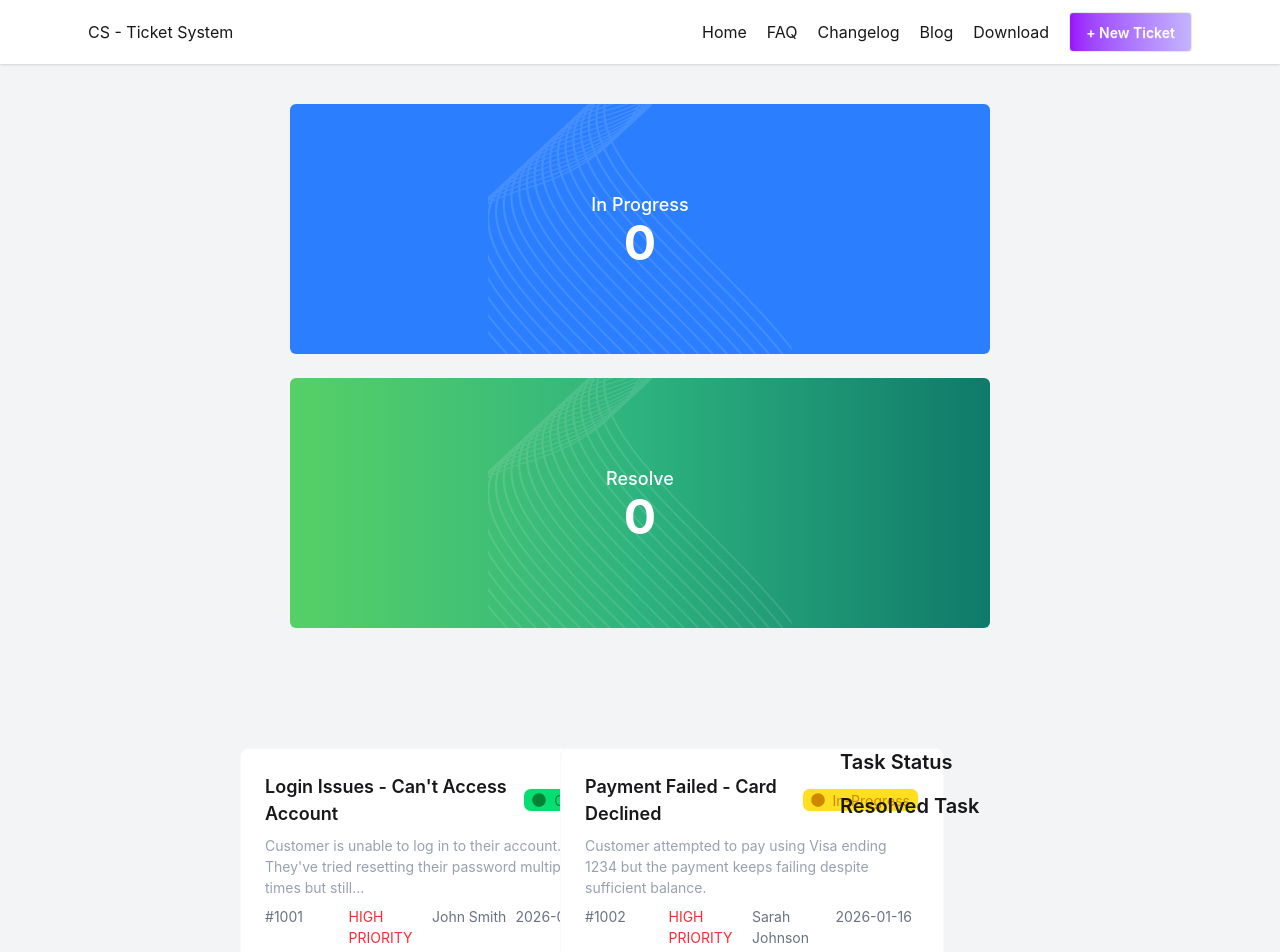
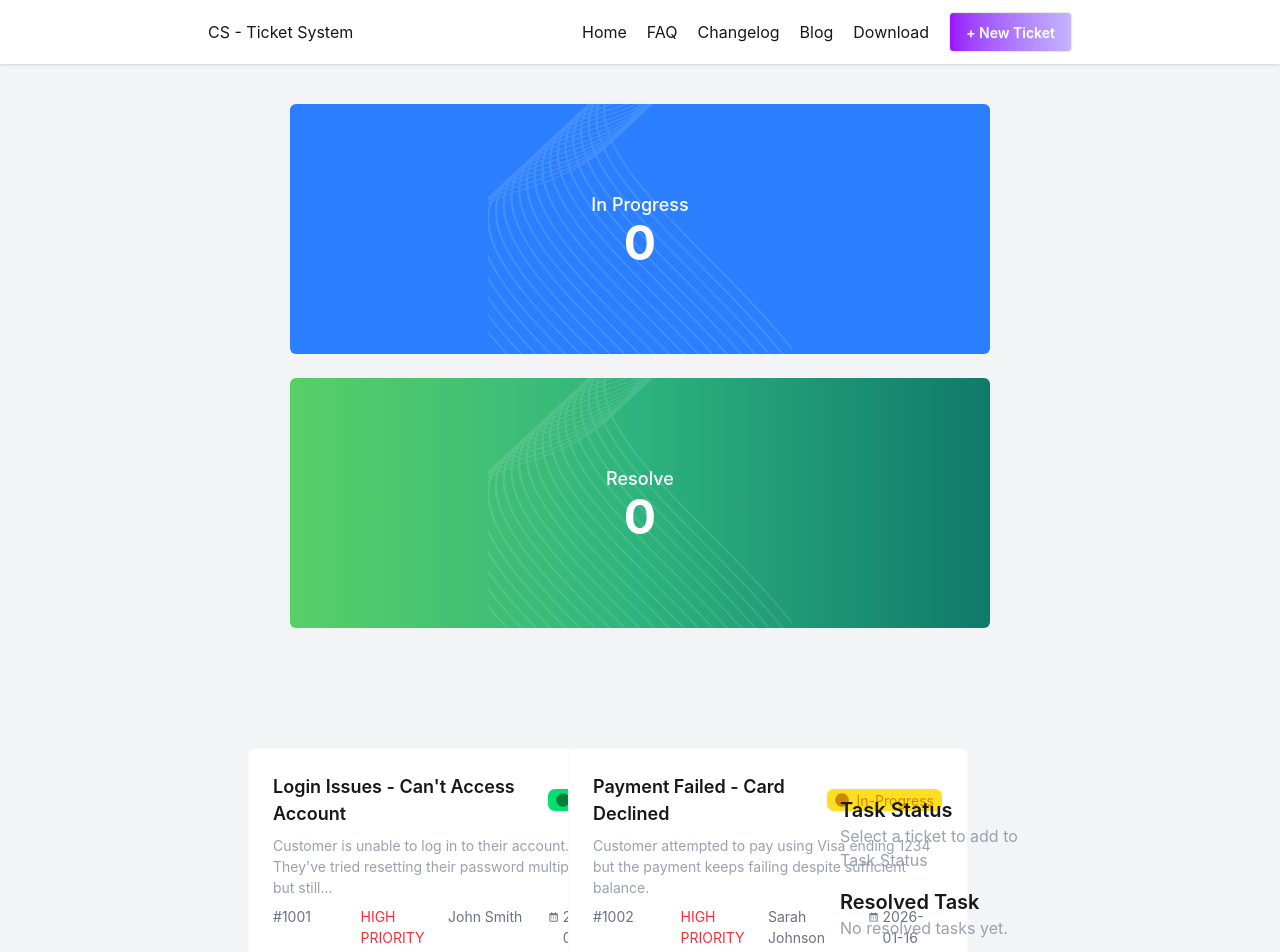
Before and after one commit to safikolislam/ticket_system, a React (Vite) app: page / in a window 1280 px wide. Shown: the top 952 px of the page. Built offline with nearby package versions, Linux system fonts and the light colour scheme.

Commit message:
fixed responsive issue

```diff
--- a/src/App.jsx
+++ b/src/App.jsx
@@ -17,11 +17,14 @@ const fetchPromise = fetchData()
   return (
     <>
     <Navbar></Navbar>
+    <div className="pt-16">
     <Banner></Banner>
     <Suspense fallback={<p>Loading....</p>}>
 
     <Tickets fetchPromise={fetchPromise}></Tickets>
     </Suspense>
+    </div>
+
     </>
   )
 }
--- a/src/Components/Banner/Banner.jsx
+++ b/src/Components/Banner/Banner.jsx
@@ -4,7 +4,7 @@ import bg1 from "../../assets/vector1.png"
 
 const Banner = () => {
     return (
-        <div className="flex flex-wrap gap-6 p-10 justify-center items-center bg-gray-100 text-white">
+        <div className="top-0 flex flex-wrap gap-6 p-10 justify-center items-center bg-gray-100 text-white">
 
             <div className="bg-blue-500 rounded-md relative flex w-[700px] h-[250px] flex-col items-center justify-center overflow-hidden">
                 <img src={bg1} alt="backgroun1" className="absolute inset-0 h-full w-full object-contain" />
--- a/src/Components/Navbar/Navbar.jsx
+++ b/src/Components/Navbar/Navbar.jsx
@@ -7,10 +7,10 @@ const Navbar = () => {
         setIsOpen(!isOpen)
     }
     return (
-        <div className="navbar bg-base-100 shadow-sm flex justify-between items-center">
-            <div className="pl-10 md:pl-20">CS - Ticket System</div>
+        <div className="fixed bg-white/10 backdrop-blur-sm  z-50 navbar  shadow-sm flex justify-between items-center">
+            <div className="pl-10 md:pl-20 lg:pl-50">CS - Ticket System</div>
             <div >
-                <ul className="md:flex gap-5 items-center  pr-20 hidden">
+                <ul className="md:flex gap-5 items-center  pr-20 lg:pr-50 hidden">
                     <li><a className="hover:underline transition duration-300 underline-offset-2" href="#">Home</a></li>
                     <li><a className="hover:underline transition duration-300 underline-offset-1" href="#">FAQ</a></li>
 
--- a/src/Components/Tickets/TicketCard.jsx
+++ b/src/Components/Tickets/TicketCard.jsx
@@ -1,4 +1,5 @@
-import React from 'react';
+
+import { BiCalendar } from 'react-icons/bi';
 
 import { FaCircle } from 'react-icons/fa';
 
@@ -14,7 +15,7 @@ customer
     }
     return (
        <div>
-        <div className="card card-border bg-base-100 w-96 ">
+        <div className="card card-border bg-base-100 w-100 -ml-15 lg:ml-2">
   <div className="card-body">
     <div className="flex justify-between items-center">
      <h2 className="card-title">{title}</h2>
@@ -26,7 +27,7 @@ customer
         <p>#{id}</p>
         <p className={`${PriorityStyle[priority]}`}>{priority}</p>
         <p>{customer}</p>
-        <p>{createdAt}</p>
+        <p className="flex items-center gap-1 pl-3"><BiCalendar className="-mt-5"></BiCalendar>{createdAt}</p>
    </div>
   </div>
 </div>
--- a/src/Components/Tickets/Tickets.jsx
+++ b/src/Components/Tickets/Tickets.jsx
@@ -7,21 +7,21 @@ const Tickets = ({ fetchPromise }) => {
     return (
 
 
-     <div className="bg-gray-100 flex  justify-between items-start px-30 lg:px-60 pt-20">
+     <div className="bg-gray-100 flex flex-col md:flex-row justify-between items-start px-30 lg:px-60 pt-20">
        <div className="grid grid-cols-1 md:grid-cols-1 lg:grid-cols-2  gap-10 w-full md:w-3/4">
          {ticketData.map(ticket =>
                      <TicketCard key={ticket.id} ticket={ticket}></TicketCard>)}
        </div>
        {/* sidebar */}
-       <div className="w-full md:w-1/4 sticky top-4 space-y-4">
-        {/* Task Status */}
+       <div className="w-full md:w-1/4 sticky top-4 space-y-4 pt-12 ">
         <div>
           <h2 className="text-xl font-semibold">Task Status</h2>
+        {/* Task Status */}<p className="text-gray-400">Select a ticket to add to Task Status</p>
           </div>
         {/* Resolved Task */}
         <div>
           <h2 className="font-semibold text-xl">Resolved Task</h2>
-
+          <p className="text-gray-400">No resolved tasks yet.</p>
           </div>
        </div>
      </div>
```
